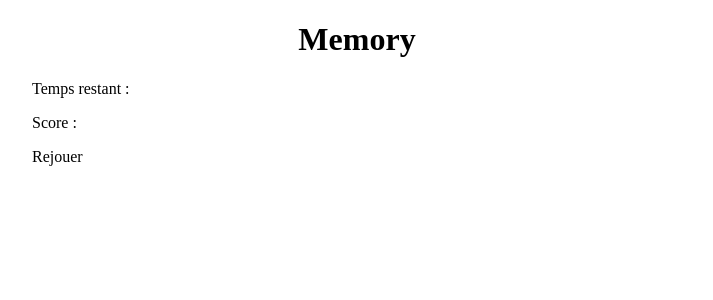
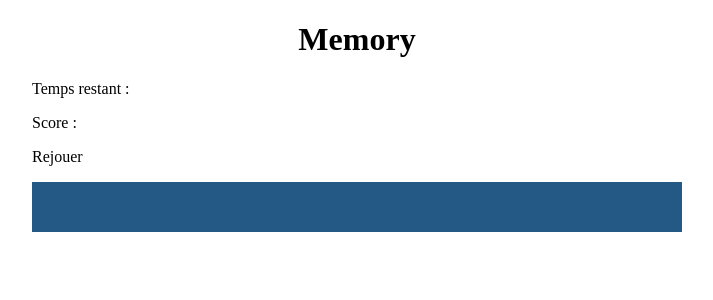
Before and after one commit to grejalot/memory, a PHP site: page / in a window 1280 px wide. Shown: the top 300 px of the page, without its empty margins (283-996 px from the left). Run offline with PHP 8.4, Linux system fonts and the light colour scheme.

Commit message:
Barre de Progression OK

```diff
--- a/css/sass/style.scss
+++ b/css/sass/style.scss
@@ -46,3 +46,15 @@ body{
         opacity: .5;
     }
 }
+
+.jauge{
+    max-width: 650px;
+    margin: 0 auto;
+    height: 50px;
+    background: rgb(176, 207, 233);
+}
+
+#barreProgression{
+    height: 50px;
+    background: rgb(36, 89, 133);
+}
--- a/css/style.css
+++ b/css/style.css
@@ -34,4 +34,16 @@ body div.container .informations {
   opacity: 0.5;
 }
 
+.jauge {
+  max-width: 650px;
+  margin: 0 auto;
+  height: 50px;
+  background: #b0cfe9;
+}
+
+#barreProgression {
+  height: 50px;
+  background: #245985;
+}
+
 /*# sourceMappingURL=style.css.map */
--- a/index.html
+++ b/index.html
@@ -16,12 +16,12 @@
             <p id="temps">Temps restant :</p>
             <p>Score : </p>
             <p id="rejouer">Rejouer</p>
-
-
+        </div>
+        <div class="jauge">
+            <div id="barreProgression"></div>
         </div>
         <div class="plateau">
         </div>
-        <div id="barreProgression"></div>
     </div>
     <script type="text/javascript" src="javascript/script.js"></script>
 
--- a/javascript/script.js
+++ b/javascript/script.js
@@ -10,7 +10,9 @@ $(document).ready(function(){
     var Carte2 = new Object();
     var score = 0;
     var nbCartes = 12;
-    var tempsRestant = 10;
+    var dureeChrono = 10;
+    var tempsRestant = null;
+    var pourcentageProgression = null;
     var nbClic = 0;
     var timer = null;
 
@@ -45,6 +47,9 @@ $(document).ready(function(){
 
             //console.log(fruits);
 
+            tempsRestant = dureeChrono;
+            pourcentageProgression = (tempsRestant*100)/dureeChrono;
+            $('#barreProgression').width(pourcentageProgression+"%");
 
         }
     }
@@ -164,7 +169,7 @@ $(document).ready(function(){
 
     function lancerChrono(){
         $('#temps').text("Temps restant : "+tempsRestant);
-        timer = setInterval(chronometre, 500);
+        timer = setInterval(chronometre, 50);
     }
 
 
@@ -177,12 +182,16 @@ $(document).ready(function(){
         clearInterval(timer);
         timer = null;
         $('#temps').text("Temps restant : ");
-        tempsRestant = 10;
+        tempsRestant = dureeChrono;
     }
 
     function chronometre(){
-        tempsRestant -= 0.5;
-        $('#temps').text("Temps restant : "+tempsRestant);
+        tempsRestant -= 0.05;
+        $('#temps').text("Temps restant : "+Math.round(tempsRestant));
+
+        pourcentageProgression = (tempsRestant*100)/dureeChrono;
+
+        $('#barreProgression').width(pourcentageProgression+"%");
         if(tempsRestant <= 0) finChrono();
     }
 
```
Also changed, not shown: 1 other file.
